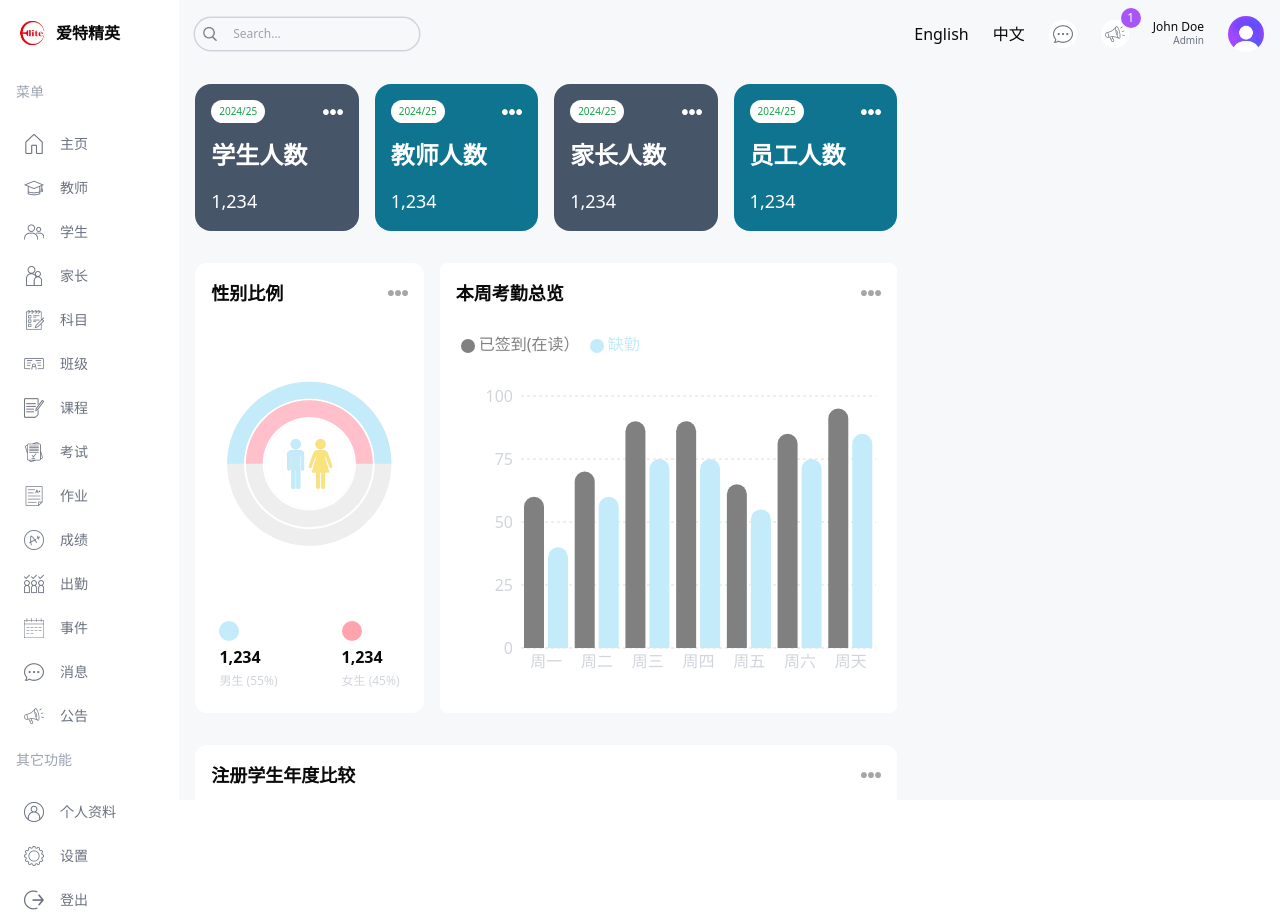
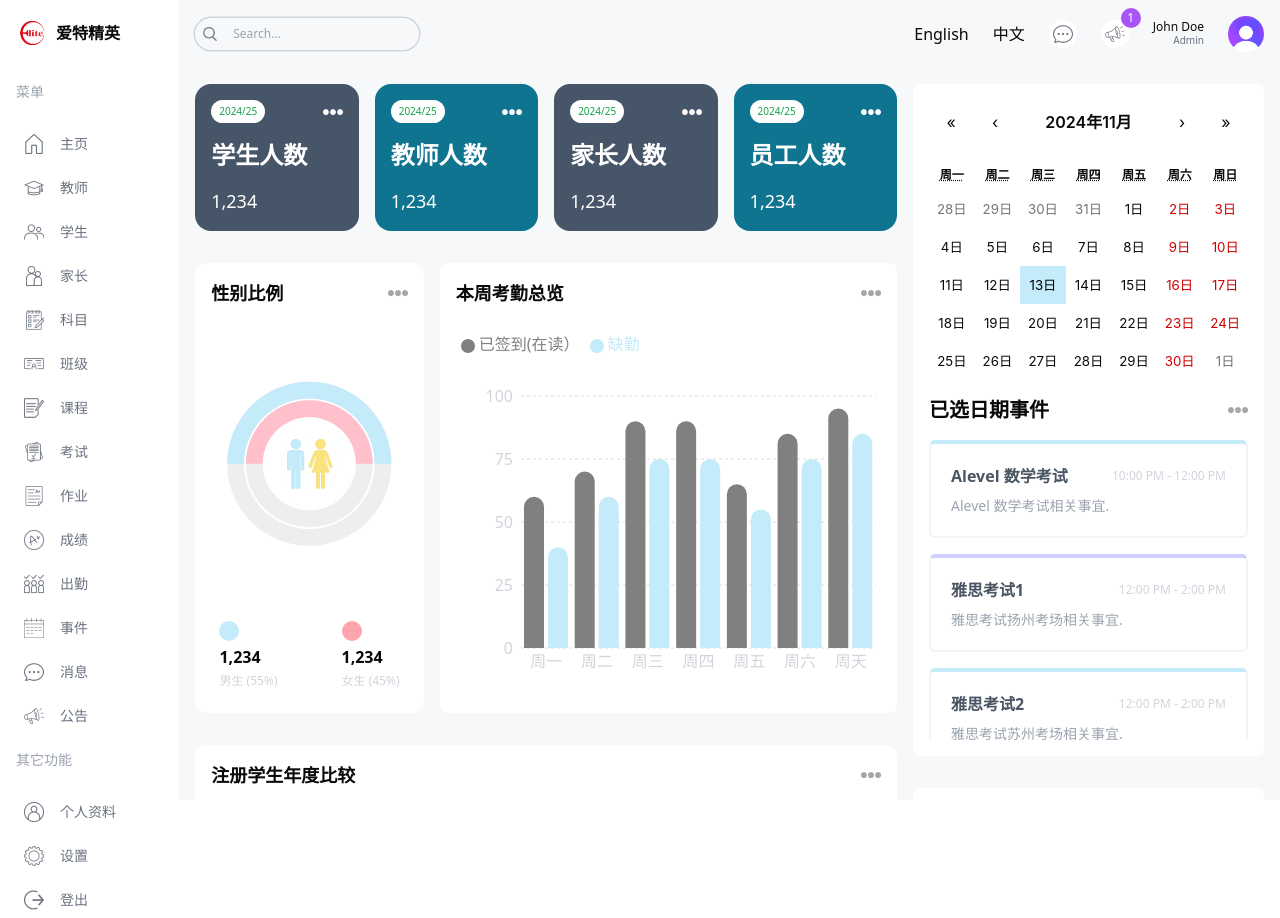
Before and after one commit to atjyschool/School, a Next.js app in the folder School-starter/: page /cn/admin in a window 1280 px wide. Built offline with nearby package versions, Linux system fonts and the light colour scheme.

Commit message:
calendar

```diff
--- a/School-starter/messages/cn.json
+++ b/School-starter/messages/cn.json
@@ -43,5 +43,12 @@
     "absent": "缺勤",
     "Attendance":"本周考勤总览"
 
+  },
+  "EventCalendar":{
+    "Events":"已选日期事件"
+  },
+  "Announcements":{
+    "Announcements":"重要通知",
+    "View All":"查看全部"
   }
 }
--- a/School-starter/messages/en.json
+++ b/School-starter/messages/en.json
@@ -42,5 +42,12 @@
     "present": "Present",
     "absent": "Absent",
     "Attendance":"Attendance"
+  },
+  "EventCalendar":{
+    "Events":"Events"
+  },
+  "Announcements":{
+    "Announcements":"Announcements",
+    "View All":"View All"
   }
 }
--- a/School-starter/package.json
+++ b/School-starter/package.json
@@ -16,6 +16,7 @@
     "next": "14.2.5",
     "next-intl": "^3.25.0",
     "react": "^18",
+    "react-calendar": "^5.1.0",
     "react-dom": "^18",
     "recharts": "^2.13.3",
     "tailwind-merge": "^2.5.4",
--- a/School-starter/src/app/[locale]/(dashboard)/admin/page.tsx
+++ b/School-starter/src/app/[locale]/(dashboard)/admin/page.tsx
@@ -4,6 +4,8 @@ import CountChart from "../../components/CountChart";
 import AttendanceChart from "../../components/AttendanceChart";
 import FinanceChart from "../../components/FinanceChart";
 import EnrollmentChart from "../../components/EnrollmentChart";
+import EventCalendar from "../../components/EventCalendar";
+import Announcements from "../../components/Announcements";
 
 const AdminPage = () => {
   return (
@@ -34,7 +36,10 @@ const AdminPage = () => {
         </div>
       </div>
       {/* right */}
-      <div className="w-full lg:w-1/3 flex flex-col gap-8"></div>
+      <div className="w-full lg:w-1/3 flex flex-col gap-8">
+        <EventCalendar />
+        <Announcements />
+      </div>
     </div>
   );
 };
--- /dev/null
+++ b/School-starter/src/app/[locale]/components/Announcements.tsx
@@ -0,0 +1,72 @@
+import { useTranslations } from "next-intl";
+
+const Announcements = () => {
+  const t = useTranslations("Announcements");
+
+  return (
+    <div className="bg-white p-4 rounded-md">
+      <div className="flex items-center justify-between">
+        <h1 className="text-xl font-semibold">{t("Announcements")}</h1>
+        <span className="text-xs text-gray-400 cursor-pointer">{t("View All")}</span>
+      </div>
+      <div className="flex flex-col gap-4 mt-4 max-h-[400px] overflow-y-auto">
+        <div className="bg-lamaSkyLight rounded-md p-4">
+          <div className="flex items-center justify-between">
+            <h2 className="font-medium">12月放假通知</h2>
+            <span className="text-xs text-gray-400 bg-white rounded-md px-1 py-1">
+              2024-11-14
+            </span>
+          </div>
+          <p className="text-sm text-gray-400 mt-1">12月放假通知详细情况</p>
+        </div>
+        <div className="bg-lamaPurpleLight rounded-md p-4">
+          <div className="flex items-center justify-between">
+            <h2 className="font-medium">12月学生活动安排</h2>
+            <span className="text-xs text-gray-400 bg-white rounded-md px-1 py-1">
+              2024-11-15
+            </span>
+          </div>
+          <p className="text-sm text-gray-400 mt-1">12月学生活动安排细则</p>
+        </div>
+        <div className="bg-lamaYellowLight rounded-md p-4">
+          <div className="flex items-center justify-between">
+            <h2 className="font-medium">12月教师活动安排</h2>
+            <span className="text-xs text-gray-400 bg-white rounded-md px-1 py-1">
+              2024-11-16
+            </span>
+          </div>
+          <p className="text-sm text-gray-400 mt-1">12月教师活动安排细则</p>
+        </div>
+        <div className="bg-lamaYellowLight rounded-md p-4">
+          <div className="flex items-center justify-between">
+            <h2 className="font-medium">12月家长活动安排</h2>
+            <span className="text-xs text-gray-400 bg-white rounded-md px-1 py-1">
+              2024-11-17
+            </span>
+          </div>
+          <p className="text-sm text-gray-400 mt-1">12月家长活动安排细则</p>
+        </div>
+        <div className="bg-lamaYellowLight rounded-md p-4">
+          <div className="flex items-center justify-between">
+            <h2 className="font-medium">12月家长活动安排</h2>
+            <span className="text-xs text-gray-400 bg-white rounded-md px-1 py-1">
+              2024-11-17
+            </span>
+          </div>
+          <p className="text-sm text-gray-400 mt-1">12月家长活动安排细则</p>
+        </div>
+        <div className="bg-lamaYellowLight rounded-md p-4">
+          <div className="flex items-center justify-between">
+            <h2 className="font-medium">12月家长活动安排</h2>
+            <span className="text-xs text-gray-400 bg-white rounded-md px-1 py-1">
+              2024-11-17
+            </span>
+          </div>
+          <p className="text-sm text-gray-400 mt-1">12月家长活动安排细则</p>
+        </div>
+      </div>
+    </div>
+  );
+};
+
+export default Announcements;
--- /dev/null
+++ b/School-starter/src/app/[locale]/components/EventCalendar.tsx
@@ -0,0 +1,77 @@
+"use client";
+
+import Image from "next/image";
+import { useState } from "react";
+import Calendar from "react-calendar";
+import "react-calendar/dist/Calendar.css";
+import { useLocale, useTranslations } from "next-intl";
+
+type ValuePiece = Date | null;
+
+type Value = ValuePiece | [ValuePiece, ValuePiece];
+
+// TEMPORARY
+const events = [
+  {
+    id: 1,
+    title: "Alevel 数学考试",
+    time: "10:00 PM - 12:00 PM",
+    description: "Alevel 数学考试相关事宜.",
+  },
+  {
+    id: 2,
+    title: "雅思考试1",
+    time: "12:00 PM - 2:00 PM",
+    description: "雅思考试扬州考场相关事宜.",
+  },
+  {
+    id: 3,
+    title: "雅思考试2",
+    time: "12:00 PM - 2:00 PM",
+    description: "雅思考试苏州考场相关事宜.",
+  },
+  {
+    id: 4,
+    title: "雅思考试3",
+    time: "12:00 PM - 2:00 PM",
+    description: "雅思考试考场相关事宜.",
+  },
+  {
+    id: 5,
+    title: "雅思考试4",
+    time: "12:00 PM - 2:00 PM",
+    description: "雅思考试相关事宜.",
+  },
+];
+
+const EventCalendar = () => {
+  const [value, onChange] = useState<Value>(new Date());
+  const t = useTranslations("EventCalendar");
+  const currentLocale = useLocale();
+  const calendarLocale = currentLocale === "cn" ? "zh-CN" : "en";
+  return (
+    <div className="bg-white p-4 rounded-md">
+      <Calendar onChange={onChange} value={value} locale={calendarLocale}/>
+      <div className="flex items-center justify-between">
+        <h1 className="text-xl font-semibold my-4">{t("Events")}</h1>
+        <Image src="/moreDark.png" alt="" width={20} height={20} />
+      </div>
+      <div className="flex flex-col gap-4 max-h-[300px] overflow-y-auto">
+        {events.map((event) => (
+          <div
+            className="p-5 rounded-md border-2 border-gray-100 border-t-4 odd:border-t-lamaSky even:border-t-lamaPurple"
+            key={event.id}
+          >
+            <div className="flex items-center justify-between">
+              <h1 className="font-semibold text-gray-600">{event.title}</h1>
+              <span className="text-gray-300 text-xs">{event.time}</span>
+            </div>
+            <p className="mt-2 text-gray-400 text-sm">{event.description}</p>
+          </div>
+        ))}
+      </div>
+    </div>
+  );
+};
+
+export default EventCalendar;
--- a/School-starter/src/app/[locale]/components/Menu.tsx
+++ b/School-starter/src/app/[locale]/components/Menu.tsx
@@ -123,7 +123,7 @@ const Menu = () => {
   return (
     <div className="mt-4 text-sm">
       {menuItems.map((i) => (
-        <div className="flex flex-col gap-2" key={i.title}>
+        <div className="flex flex-col gap-2 overflow-y-auto" key={i.title}>
           <span className="hidden lg:block text-gray-400 font-light my-4">
             {t(i.title)}
           </span>
--- a/School-starter/src/app/[locale]/globals.css
+++ b/School-starter/src/app/[locale]/globals.css
@@ -64,3 +64,18 @@
     @apply bg-background text-foreground;
   }
 }
+
+.react-calendar{
+  width: 100% !important;
+  border: none !important;
+  font-family: "Inter", sans-serif !important;
+}
+
+.react-calendar__navigation__label__labelText {
+  font-weight: 600;
+}
+
+.react-calendar__tile--active {
+  background-color: #c3ebfa !important;
+  color: black !important;
+}
```
Also changed, not shown: 1 other file (tests, documents, lock files or other folders).
